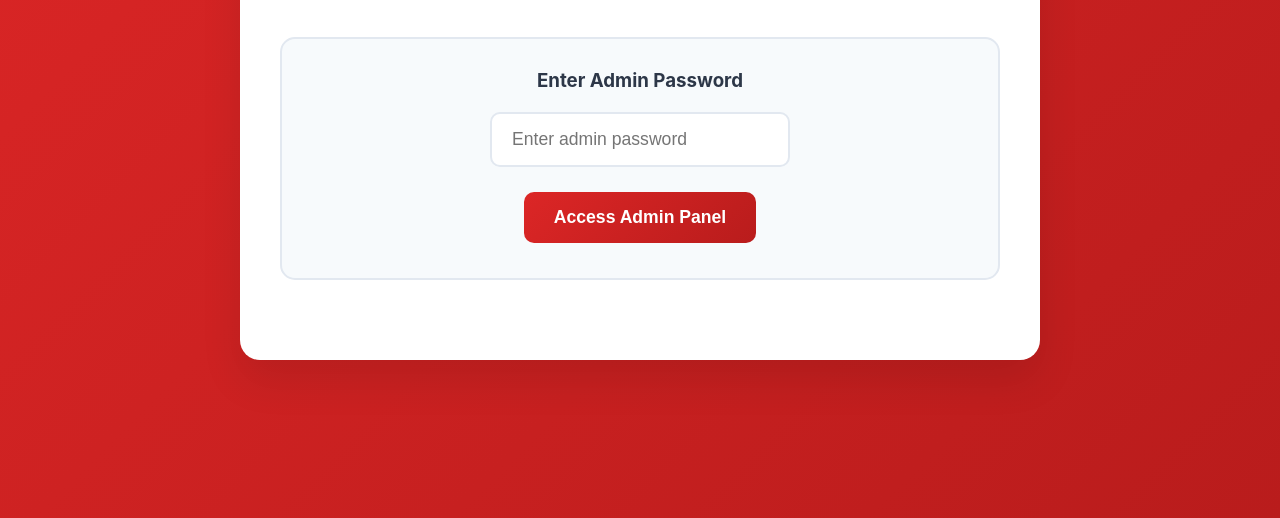
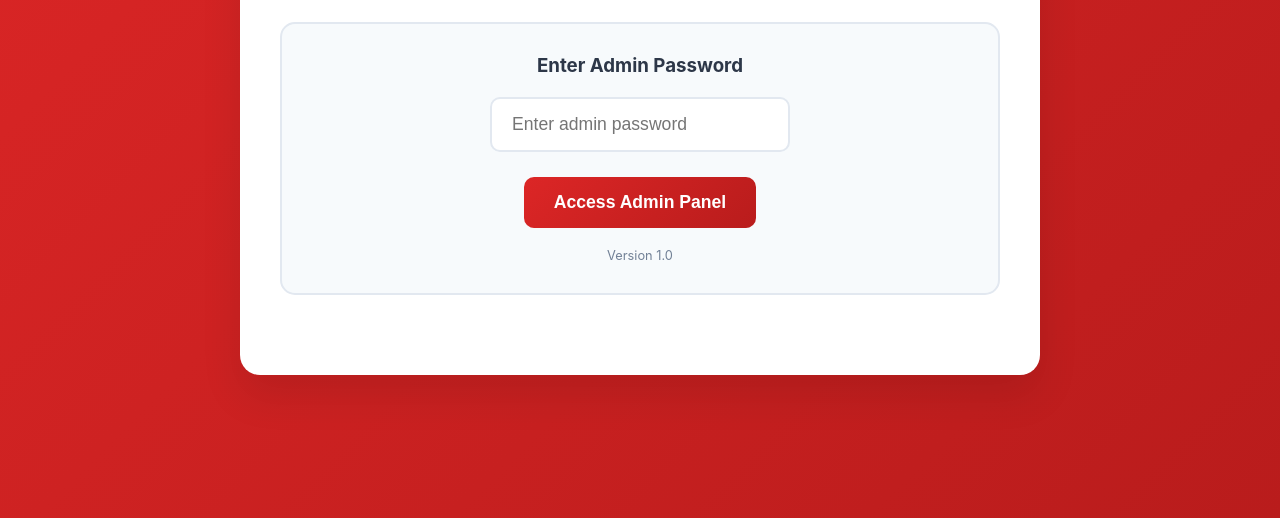
Before and after one commit to williswschan/TechCafeBooking, a plain HTML site: page templates/admin.html in a window 1280 px wide. Shown: the part 282-800 px from the top of the page. Drawn offline with Linux system fonts and the light colour scheme.

Commit message:
Add version 1.0 to admin password container
- Display version number in admin route password section
- Small gray text below admin button for reference
- Establishes version management system (increment 0.1 per change)
- Version visible only on password entry screen

```diff
--- a/templates/admin.html
+++ b/templates/admin.html
@@ -419,7 +419,8 @@
                 <h3 style="margin-bottom: 20px; color: #2d3748;">Enter Admin Password</h3>
                 <input type="password" id="adminPassword" class="password-input" placeholder="Enter admin password" maxlength="50">
                 <br>
-                       <button class="btn btn-primary" onclick="verifyPassword()">Access Admin Panel</button>
+                <button class="btn btn-primary" onclick="verifyPassword()">Access Admin Panel</button>
+                <div style="margin-top: 15px; font-size: 0.8rem; color: #718096;">Version 1.0</div>
             </div>
         </div>
     </div>
```
